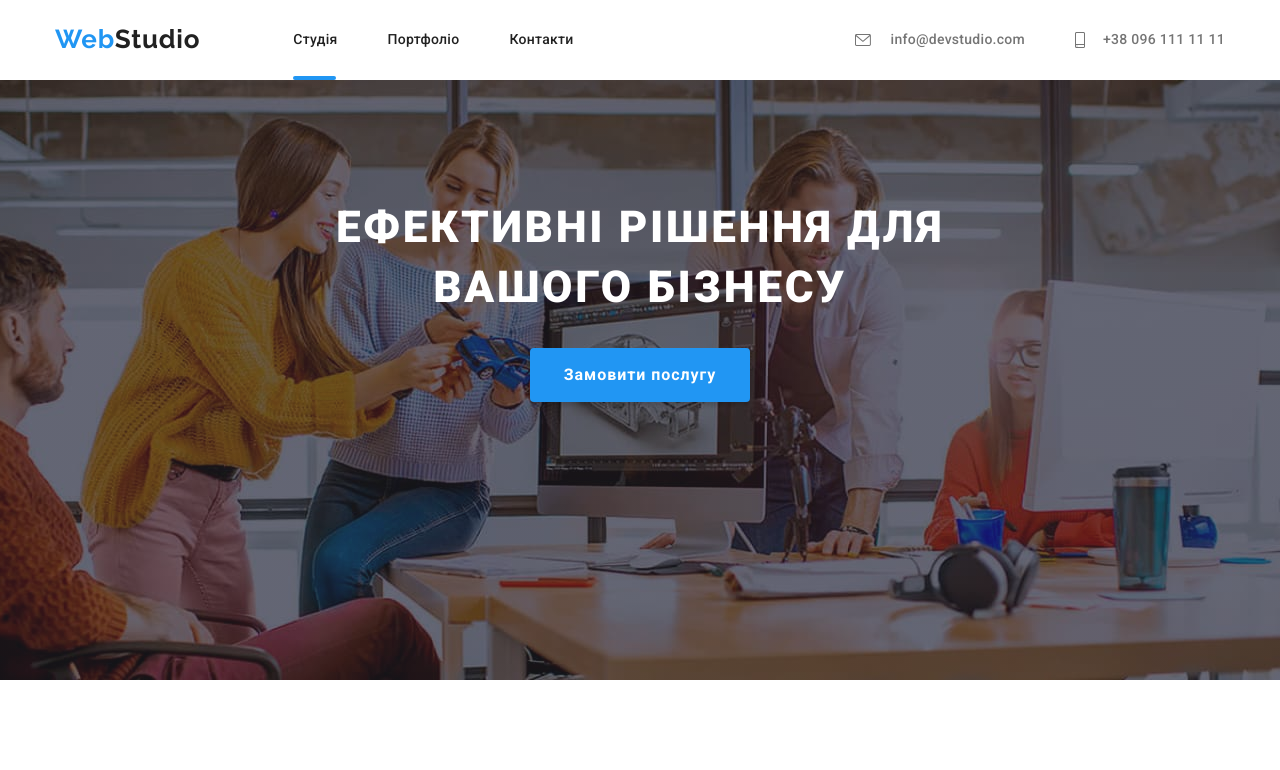
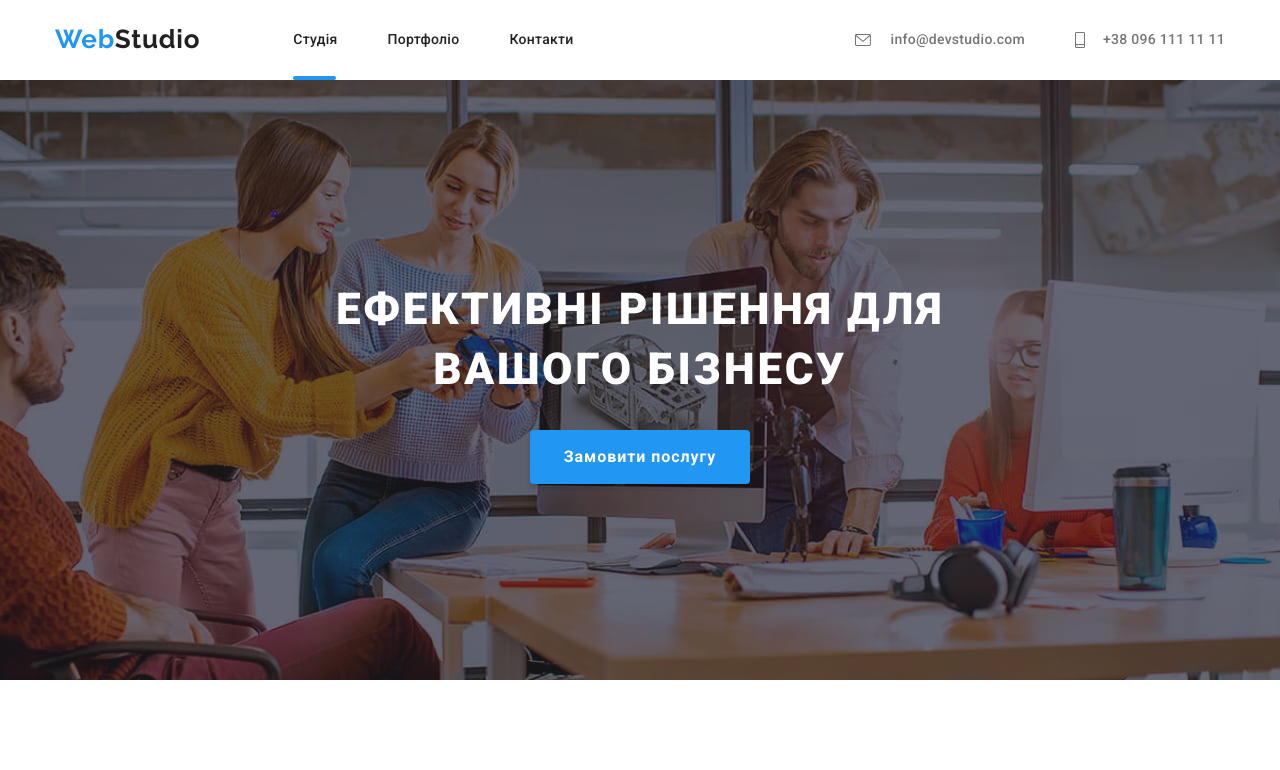
Before and after one commit to AndriiKostenko84/goit-markup-hw-08, a plain HTML site: page index.html in a window 1280 px wide. Shown: the top 770 px of the page. Drawn offline with nearby package versions, Linux system fonts and the light colour scheme.

Commit message:
виправлення ДЗ№8

```diff
--- a/sass/components/_hero.scss
+++ b/sass/components/_hero.scss
@@ -48,9 +48,8 @@
   @media screen and (min-width: 769px) {
       max-width: 1600px;
       height: 600px;
+      padding: 200px 0;
 
-      // padding-top: 200px;
-      // padding-bottom: 200px;
 
       background-image: linear-gradient(to right,
           rgba(47, 48, 58, 0.4),
```
Also changed, not shown: css/main.css, css/main.min.css, 2 other files.
